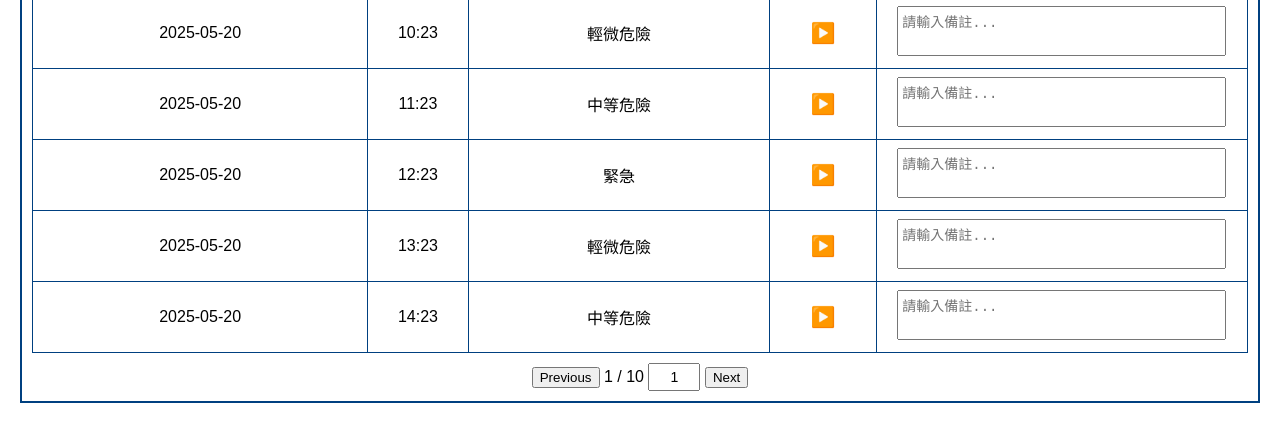
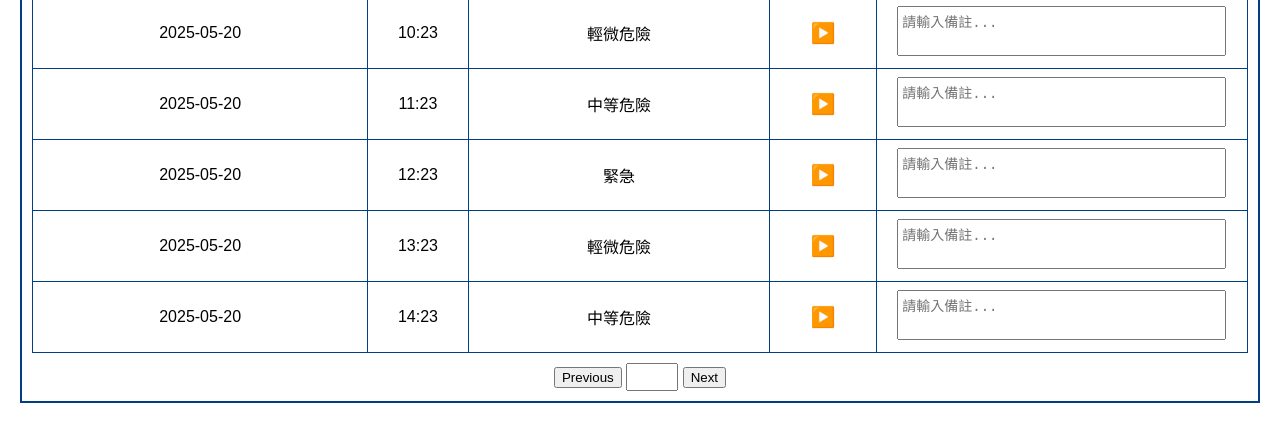
Before and after one commit to 54menglong/UI_page, a plain HTML site: page index.html in a window 1280 px wide. Shown: the part 137-578 px from the top of the page. Drawn offline with Linux system fonts and the light colour scheme.

Commit message:
Update index.html

```diff
--- a/index.html
+++ b/index.html
@@ -88,7 +88,6 @@
 
   <div class="pagination">
     <button onclick="changePage(-1)">Previous</button>
-    <span id="pageInfo"></span>
     <input class="page-input" type="text" id="pageInput" onchange="goToPage()">
     <button onclick="changePage(1)">Next</button>
   </div>
```
